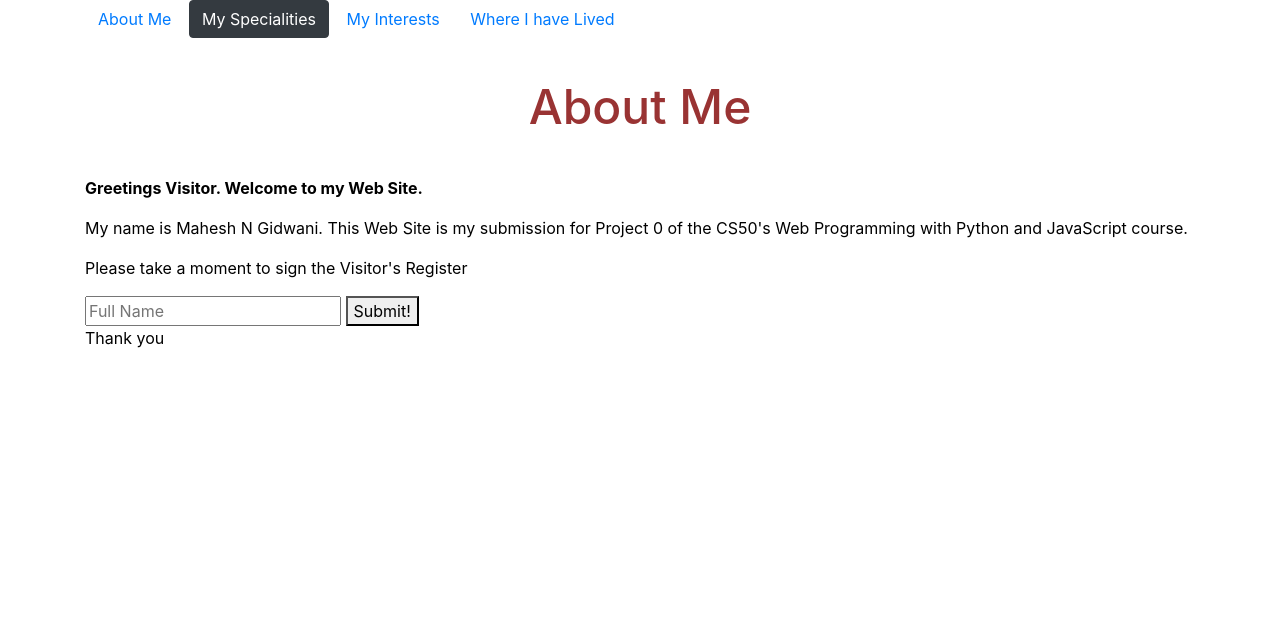
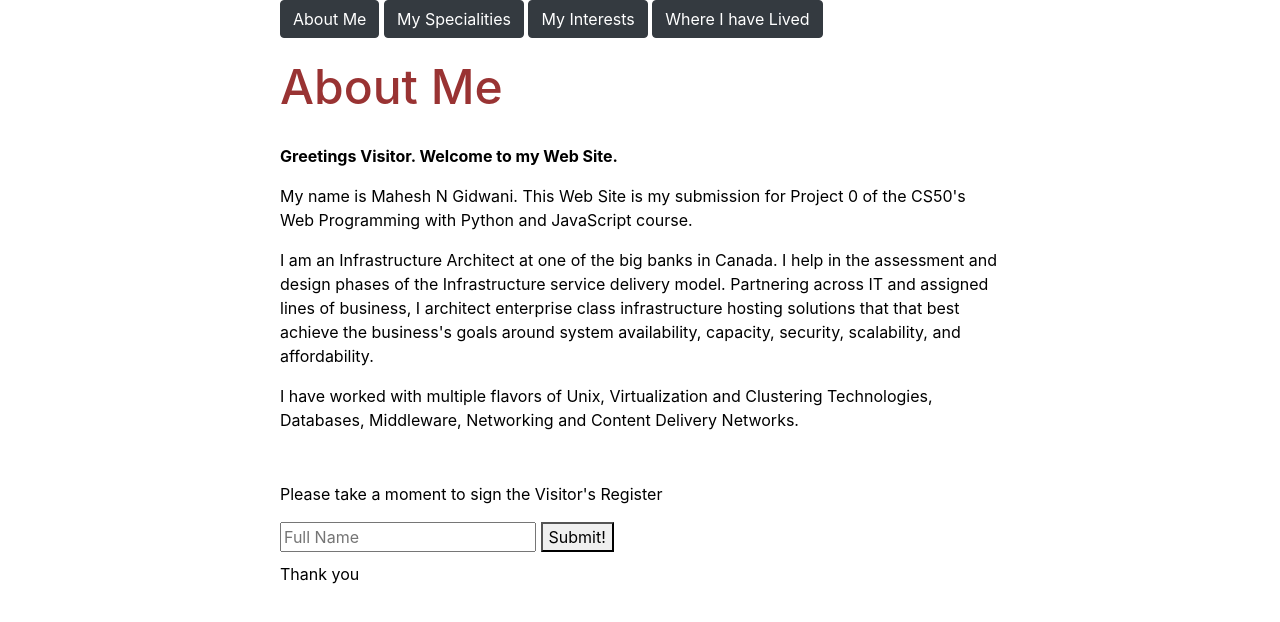
Before and after one commit to mng101/Project0, a plain HTML site: page index.html in a window 1280 px wide. Drawn offline with nearby package versions, Linux system fonts and the light colour scheme.

Commit message:
Misc Updates - 05/28

```diff
--- a/index.html
+++ b/index.html
@@ -7,19 +7,27 @@
     </head>
     <body>
       <div class="container">
-        <a href="index.html" class="btn btn-link">About Me</a>
+        <a href="index.html" class="btn btn-dark">About Me</a>
         <a href="MySpecialities.html" class="btn btn-dark">My Specialities</a>
-        <a href="MyInterests.html" class="btn btn-link">My Interests</a>
-        <a href="WhereIHaveLived.html" class="btn btn-link">Where I have Lived</a>
+        <a href="MyInterests.html" class="btn btn-dark">My Interests</a>
+        <a href="WhereIHaveLived.html" class="btn btn-dark">Where I have Lived</a>
         <h1>About Me</h1>
           <p id="greetings">Greetings Visitor. Welcome to my Web Site.</p>
           <p> My name is Mahesh N Gidwani. This Web Site is my submission for Project 0 of the CS50's Web Programming with Python and JavaScript course.</p>
+          <p>I am an Infrastructure Architect at one of the big banks in Canada. I help in the assessment and design phases
+             of the Infrastructure service delivery model. Partnering across IT and assigned lines of business, I architect
+             enterprise class infrastructure hosting solutions that that best achieve the business's goals around system availability,
+             capacity, security, scalability, and affordability.
+          </p>
+          <p style="margin-bottom: 50px">I have worked with multiple flavors of Unix, Virtualization and Clustering Technologies, Databases,
+             Middleware, Networking and Content Delivery Networks.
+           </p>
           <p class="screen-only"> Please take a moment to sign the Visitor's Register</p>
           <form class="screen-only">
               <input type="text" placeholder="Full Name" name="name">
               <button>Submit!</button>
           </form>
-          <p class="screen-only">Thank you</p>
+          <p class="screen-only" style="margin-top: 10px">Thank you</p>
       </div>
     </body>
 </html>
--- a/styles.scss
+++ b/styles.scss
@@ -1,12 +1,13 @@
 html {
   font-family: Arial, sans-serif;
+  max-width: 750px;
+  margin: auto;
 }
 
 h1 {
     color: #993333;
-    text-align: center;
-    margin: 20px;
-    padding: 20px;
+    padding-top: 20px;
+    padding-bottom: 20px;
     font-size: 48px;
 }
 
@@ -46,13 +47,13 @@ tr:nth-child(odd) {
 @media print {
   .screen-only {
     display: none;
+    padding-top: 50px;
   }
 }
 
 .images {
     display: flex;
     flex-wrap: wrap;
-    margin: 20px;
 }
 
 .images img {
```
Also changed, not shown: MyInterests.html (+4 -4 lines), MySpecialities.html (+4 -4 lines), WhereIHaveLived.html (+4 -4 lines), styles.css.
